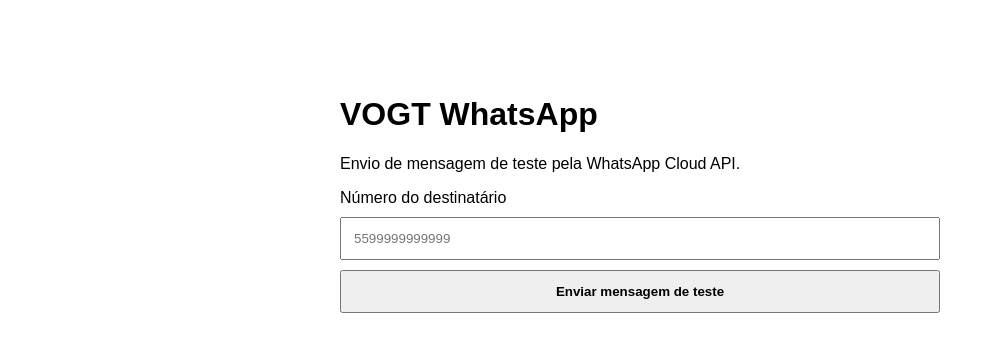
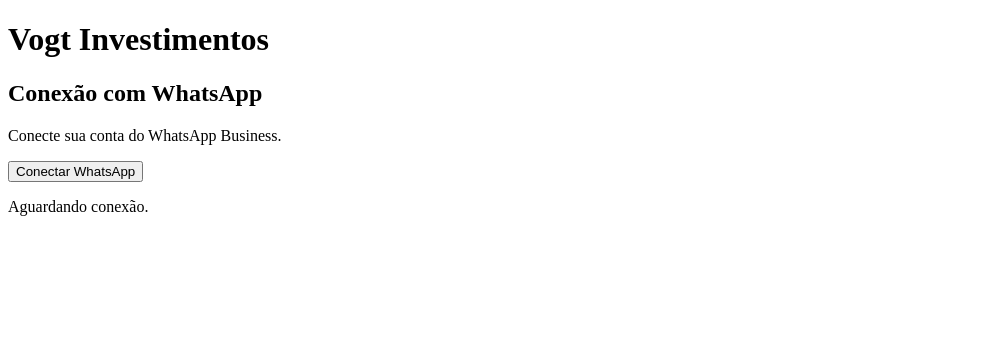
Before and after one commit to Vogtinvestimentosltda/whatsapp-webhook, a website: page public/index.html in a window 1280 px wide. Shown: the whole page, without its empty margins (0-995 px from the left). Drawn offline with Linux system fonts and the light colour scheme.

Commit message:
Add initial HTML structure for WhatsApp integration

```diff
--- a/public/index.html
+++ b/public/index.html
@@ -1,98 +1,56 @@
 <!DOCTYPE html>
 <html lang="pt-BR">
 <head>
-  <meta charset="UTF-8">
-  <meta name="viewport" content="width=device-width, initial-scale=1">
-  <title>VOGT WhatsApp</title>
-
-  <style>
-    body {
-      font-family: Arial, sans-serif;
-      max-width: 600px;
-      margin: 50px auto;
-      padding: 25px;
+<meta charset="UTF-8">
+<meta name="viewport" content="width=device-width, initial-scale=1.0">
+<title>Vogt Investimentos - WhatsApp</title>
+</head>
+<body>
+<h1>Vogt Investimentos</h1>
+<h2>Conexão com WhatsApp</h2>
+<p>Conecte sua conta do WhatsApp Business.</p>
+<button onclick="launchWhatsAppSignup()">
+Conectar WhatsApp
+</button>
+<p id="status">Aguardando conexão.</p>
+<script>
+window.fbAsyncInit = function () {
+  FB.init({
+    appId: "2114791949450421",
+    autoLogAppEvents: true,
+    xfbml: false,
+    version: "v26.0"
+  });
+};
+(function(d, s, id) {
+  var js, fjs = d.getElementsByTagName(s)[0];
+  if (d.getElementById(id)) return;
+  js = d.createElement(s);
+  js.id = id;
+  js.src = "https://connect.facebook.net/pt_BR/sdk.js";
+  fjs.parentNode.insertBefore(js, fjs);
+})(document, "script", "facebook-jssdk");
+function launchWhatsAppSignup() {
+  document.getElementById("status").innerText =
+    "Abrindo conexão com a Meta...";
+  FB.login(function(response) {
+    if (response.authResponse && response.authResponse.code) {
+      document.getElementById("status").innerText =
+        "Autorização recebida. Falta concluir a configuração do servidor.";
+    } else {
+      document.getElementById("status").innerText =
+        "Conexão cancelada ou não autorizada.";
     }
-
-    input, button {
-      width: 100%;
-      padding: 12px;
-      margin-top: 10px;
-      box-sizing: border-box;
+  }, {
+    config_id: "1379754020717894",
+    response_type: "code",
+    override_default_response_type: true,
+    extras: {
+      setup: {},
+      featureType: "whatsapp_business_app_onboarding"
     }
-
-    button {
-      cursor: pointer;
-      font-weight: bold;
-    }
-
-    #resultado {
-      margin-top: 20px;
-    }
-  </style>
-</head>
-
-<body>
-
-  <h1>VOGT WhatsApp</h1>
-
-  <p>Envio de mensagem de teste pela WhatsApp Cloud API.</p>
-
-  <label>Número do destinatário</label>
-
-  <input
-    id="telefone"
-    placeholder="5599999999999"
-  >
-
-  <button onclick="enviar()">
-    Enviar mensagem de teste
-  </button>
-
-  <div id="resultado"></div>
-
-  <script>
-    async function enviar() {
-
-      const telefone =
-        document.getElementById("telefone").value;
-
-      const resultado =
-        document.getElementById("resultado");
-
-      resultado.innerHTML = "Enviando...";
-
-      try {
-
-        const resposta = await fetch("/api/send-test", {
-          method: "POST",
-
-          headers: {
-            "Content-Type": "application/json"
-          },
-
-          body: JSON.stringify({
-            to: telefone
-          })
-        });
-
-        const dados = await resposta.json();
-
-        if (resposta.ok) {
-          resultado.innerHTML =
-            "✅ Mensagem enviada com sucesso.";
-        } else {
-          resultado.innerHTML =
-            "❌ Erro: " + JSON.stringify(dados);
-        }
-
-      } catch (erro) {
-
-        resultado.innerHTML =
-          "❌ Erro de conexão: " + erro.message;
-
-      }
-    }
-  </script>
-
+  });
+}
+</script>
 </body>
 </html>
```
